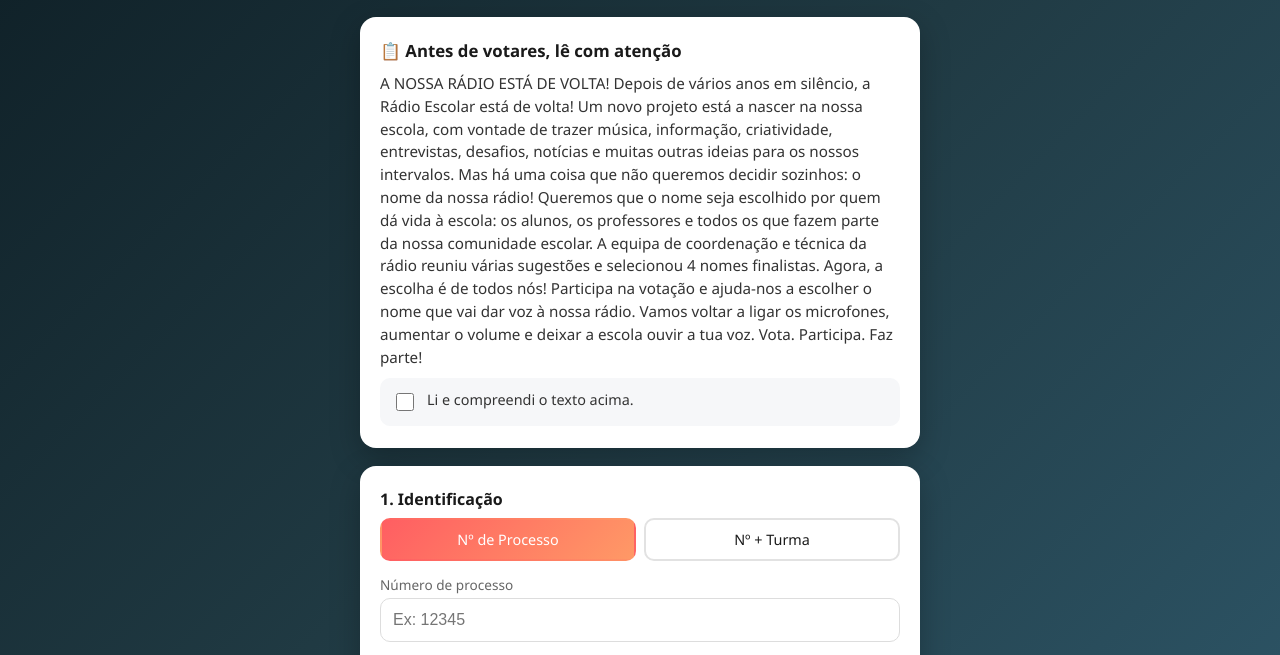
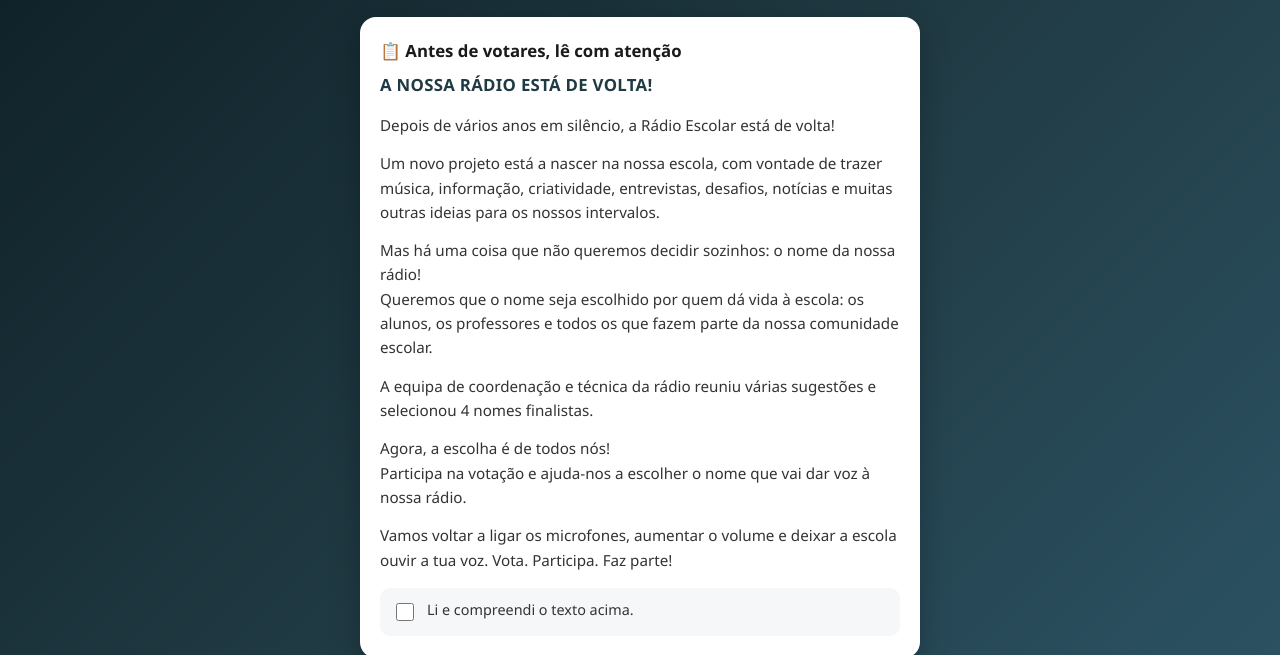
Before and after one commit to Rarafaza6/CidadelaFM, a plain HTML site: page voto/index.html in a window 1280 px wide. Shown: the part 84-739 px from the top of the page. Drawn offline with Linux system fonts and the light colour scheme.

Commit message:
Update index.html

```diff
--- a/voto/index.html
+++ b/voto/index.html
@@ -101,9 +101,20 @@
 
   #texto-obrigatorio p{
     font-size:0.95rem;
-    line-height:1.5;
+    line-height:1.6;
     color:#333;
-    margin:0 0 10px;
+    margin:0 0 14px;
+  }
+
+  #texto-obrigatorio p:last-of-type{
+    margin-bottom:0;
+  }
+
+  #texto-obrigatorio p.destaque{
+    font-weight:700;
+    font-size:1.05rem;
+    color:var(--bg2);
+    letter-spacing:0.3px;
   }
 
   .checkbox-row{
@@ -113,7 +124,7 @@
     background:#f6f7f9;
     border-radius:10px;
     padding:12px;
-    margin-top:8px;
+    margin-top:16px;
   }
   .checkbox-row input{
     margin-top:3px;
@@ -324,23 +335,23 @@
   <!-- TEXTO A LER ANTES DA VOTAÇÃO -->
   <div class="card" id="texto-obrigatorio">
     <h2>📋 Antes de votares, lê com atenção</h2>
-    <p>
-      A NOSSA RÁDIO ESTÁ DE VOLTA!
 
-Depois de vários anos em silêncio, a Rádio Escolar está de volta!
+    <p class="destaque">A NOSSA RÁDIO ESTÁ DE VOLTA!</p>
 
-Um novo projeto está a nascer na nossa escola, com vontade de trazer música, informação, criatividade, entrevistas, desafios, notícias e muitas outras ideias para os nossos intervalos.
+    <p>Depois de vários anos em silêncio, a Rádio Escolar está de volta!</p>
 
-Mas há uma coisa que não queremos decidir sozinhos: o nome da nossa rádio!
-Queremos que o nome seja escolhido por quem dá vida à escola: os alunos, os professores e todos os que fazem parte da nossa comunidade escolar.
+    <p>Um novo projeto está a nascer na nossa escola, com vontade de trazer música, informação, criatividade, entrevistas, desafios, notícias e muitas outras ideias para os nossos intervalos.</p>
 
-A equipa de coordenação e técnica da rádio reuniu várias sugestões e selecionou 4 nomes finalistas.
+    <p>Mas há uma coisa que não queremos decidir sozinhos: o nome da nossa rádio!<br>
+    Queremos que o nome seja escolhido por quem dá vida à escola: os alunos, os professores e todos os que fazem parte da nossa comunidade escolar.</p>
 
-Agora, a escolha é de todos nós!
-Participa na votação e ajuda-nos a escolher o nome que vai dar voz à nossa rádio.
+    <p>A equipa de coordenação e técnica da rádio reuniu várias sugestões e selecionou 4 nomes finalistas.</p>
 
-Vamos voltar a ligar os microfones, aumentar o volume e deixar a escola ouvir a tua voz. Vota. Participa. Faz parte!
-    </p>
+    <p>Agora, a escolha é de todos nós! <br>
+    Participa na votação e ajuda-nos a escolher o nome que vai dar voz à nossa rádio.</p>
+
+    <p>Vamos voltar a ligar os microfones, aumentar o volume e deixar a escola ouvir a tua voz. Vota. Participa. Faz parte!</p>
+
     <div class="checkbox-row">
       <input type="checkbox" id="confirmaLeitura">
       <label for="confirmaLeitura">Li e compreendi o texto acima.</label>
```
